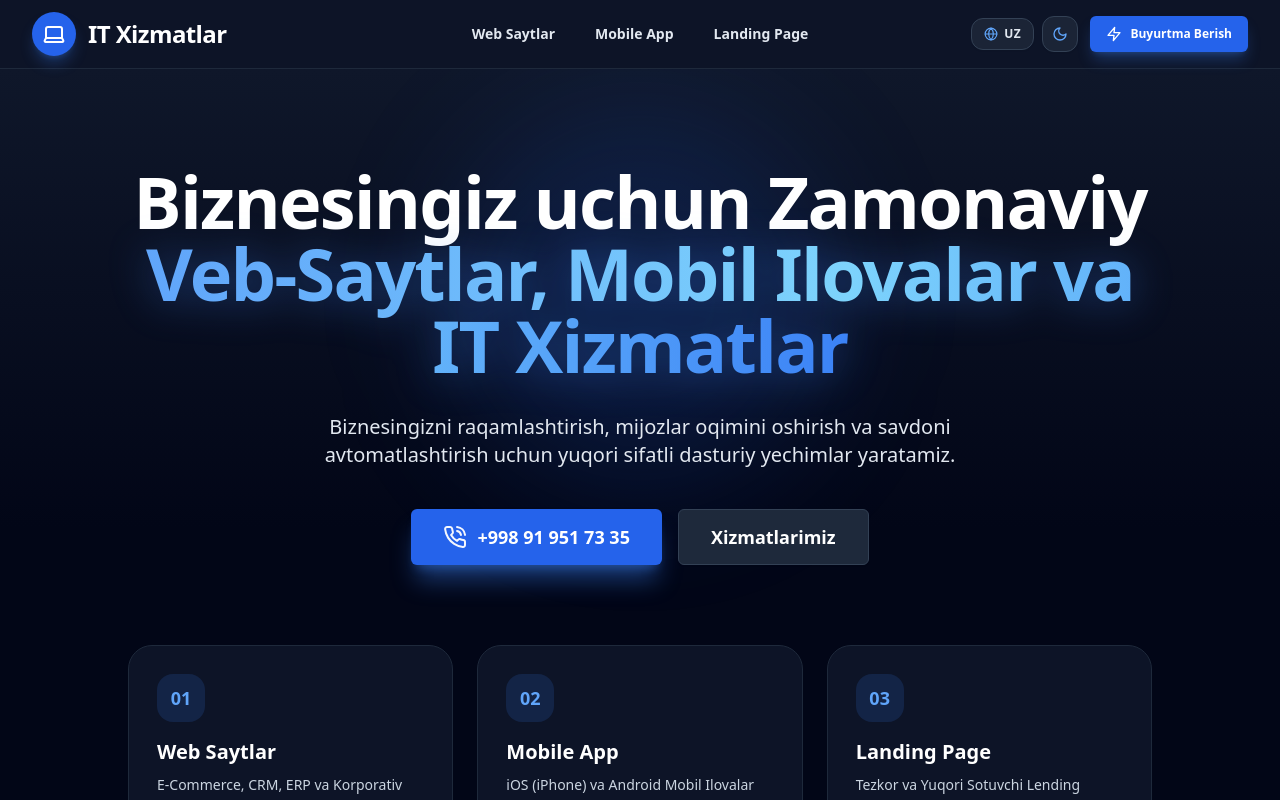
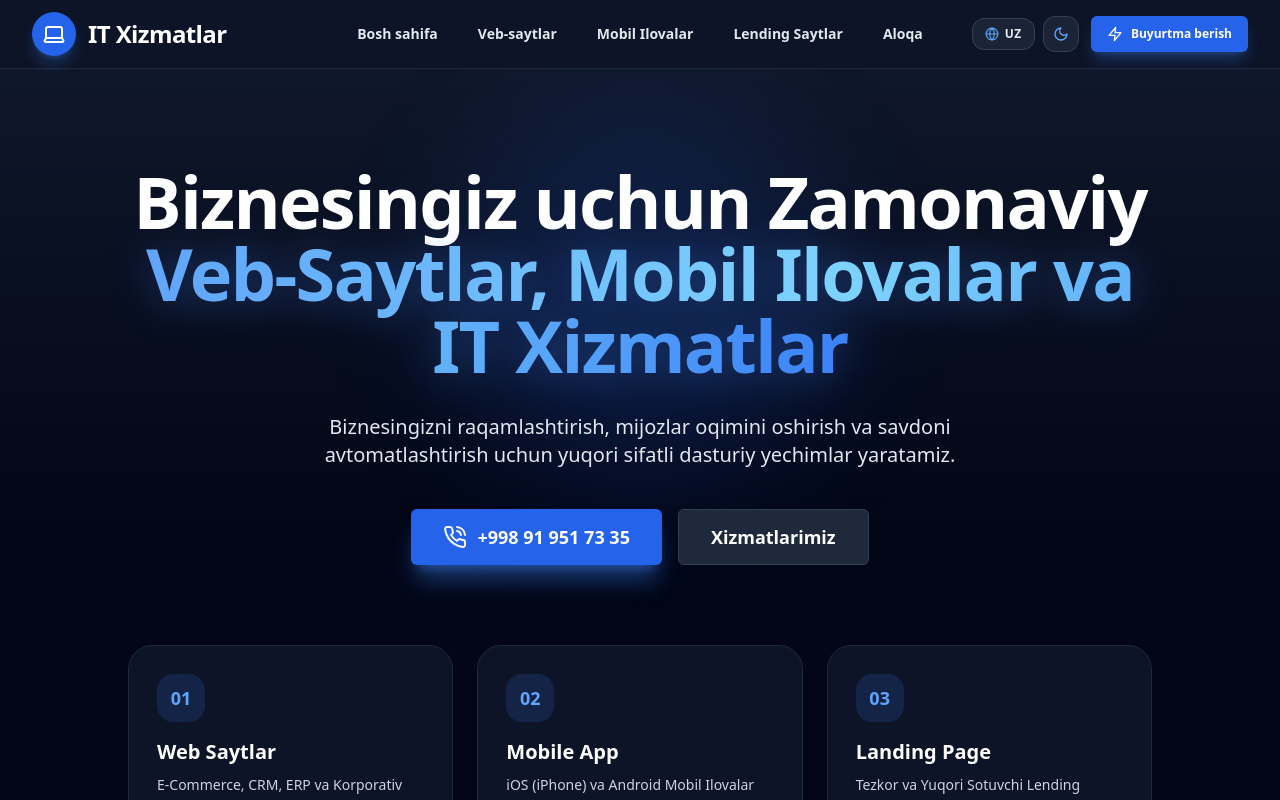
Before and after one commit to jumaqulovyashnar/IT-xizmatlari., a Next.js app in the folder frontend/: page / in a window 1280 px wide. Shown: the top 800 px of the page. Built offline with nearby package versions, Linux system fonts and the light colour scheme.

Commit message:
fix(ui): update navbar menu items with clean, standard, natural words (Bosh sahifa, Veb-saytlar, Mobil Ilovalar, Lending Saytlar, Aloqa)

```diff
--- a/frontend/src/app/page.tsx
+++ b/frontend/src/app/page.tsx
@@ -47,9 +47,11 @@ export default function HomePage() {
 
         <div className="navbar-center hidden lg:flex">
           <ul className="menu menu-horizontal px-1 gap-2 text-sm font-bold text-slate-200">
+            <li><a href="#" className="hover:text-blue-400 hover:bg-slate-800 rounded-lg transition-colors">{t.nav.home}</a></li>
             <li><a href="#section-websites" className="hover:text-blue-400 hover:bg-slate-800 rounded-lg transition-colors">{t.nav.web}</a></li>
             <li><a href="#section-mobile" className="hover:text-blue-400 hover:bg-slate-800 rounded-lg transition-colors">{t.nav.mobile}</a></li>
             <li><a href="#section-landing" className="hover:text-blue-400 hover:bg-slate-800 rounded-lg transition-colors">{t.nav.landing}</a></li>
+            <li><a href="#section-contact" className="hover:text-blue-400 hover:bg-slate-800 rounded-lg transition-colors">{t.nav.contact}</a></li>
           </ul>
         </div>
 
@@ -387,7 +389,7 @@ export default function HomePage() {
       {/* ========================================================================= */}
       {/* FOYDALANUVCHI RASMI USLUBIDAGI PASTKI ALOQA BLOKI (CONTACT BAR)           */}
       {/* ========================================================================= */}
-      <section className="py-14 px-4 max-w-7xl mx-auto w-full">
+      <section id="section-contact" className="py-14 px-4 max-w-7xl mx-auto w-full">
         <div className="p-8 sm:p-10 rounded-[36px] bg-gradient-to-r from-slate-900 via-blue-950/60 to-slate-900 border-2 border-blue-500/40 shadow-2xl flex flex-col lg:flex-row items-center justify-between gap-6">
           {/* Left: Phone & Contact */}
           <div className="flex items-center space-x-4">
--- a/frontend/src/i18n/translations.ts
+++ b/frontend/src/i18n/translations.ts
@@ -9,16 +9,15 @@ export const translations = {
     contactUs: "BIZ BILAN BOG'LANING",
     alwaysWithYou: "BIZ HAR DOIM SIZ BILAN",
     nav: {
-      services: "Xizmatlar",
-      web: "Web Saytlar",
-      mobile: "Mobile App",
-      landing: "Landing Page",
-      portal: "Mijoz Portali",
-      admin: "Boshqaruv Paneli",
-      orderNow: "Buyurtma Berish",
+      home: "Bosh sahifa",
+      web: "Veb-saytlar",
+      mobile: "Mobil Ilovalar",
+      landing: "Lending Saytlar",
+      contact: "Aloqa",
+      orderNow: "Buyurtma berish",
     },
     hero: {
-      badge: "Professional Dasturlash va IT Yechimlar",
+      badge: "Professional IT Xizmatlar",
       titleStart: "Biznesingiz uchun Zamonaviy",
       titleGradient: "Veb-Saytlar, Mobil Ilovalar va IT Xizmatlar",
       subtitle: "Biznesingizni raqamlashtirish, mijozlar oqimini oshirish va savdoni avtomatlashtirish uchun yuqori sifatli dasturiy yechimlar yaratamiz.",
@@ -27,7 +26,7 @@ export const translations = {
     },
     threeSections: {
       section1: {
-        badge: "01 / WEB PLATFORMS",
+        badge: "WEB PLATFORMA",
         title: "Zamonaviy Web Saytlar va Katta Tizimlar",
         desc: "Har qanday murakkablikdagi kengaytiriladigan korporativ veb-platformalar, xavfsiz va tezkor arxitektura.",
         items: [
@@ -54,7 +53,7 @@ export const translations = {
         ]
       },
       section2: {
-        badge: "02 / MOBILE APPS",
+        badge: "MOBIL ILOVALAR",
         title: "Mobil Ilovalar (iOS & Android)",
         desc: "Foydalanuvchilar uchun qulay, chiroyli UI/UX dizaynga ega hamda App Store va Google Play uchun optimallashtirilgan mobil dasturlar.",
         features: [
@@ -67,8 +66,8 @@ export const translations = {
         stats: "100K+ Yuklab olishlarga mos arxitektura"
       },
       section3: {
-        badge: "03 / LANDING PAGES",
-        title: "Yuqori Konversiyali Landing Page (Lending Saytlar)",
+        badge: "LENDING SAYTLAR",
+        title: "Yuqori Konversiyali Lending Saytlar",
         desc: "Mahsulot yoki xizmatingizni birinchi daqiqalardanoq sotishga mo'ljallangan, zamonaviy va ultra-tezkor sotuvchi saytlar.",
         features: [
           "Marketing psixologiyasi va sotuvchi struktura (AIDA)",
@@ -111,16 +110,15 @@ export const translations = {
     contactUs: "CONTACT US",
     alwaysWithYou: "ALWAYS WITH YOU",
     nav: {
-      services: "Services",
+      home: "Home",
       web: "Websites",
       mobile: "Mobile Apps",
       landing: "Landing Pages",
-      portal: "Client Portal",
-      admin: "Admin Dashboard",
-      orderNow: "Order Now",
+      contact: "Contact",
+      orderNow: "Get in Touch",
     },
     hero: {
-      badge: "Professional Software Engineering & IT Solutions",
+      badge: "Professional IT Solutions",
       titleStart: "Modern High-Performance",
       titleGradient: "Websites, Mobile Apps & IT Systems",
       subtitle: "We build cutting-edge digital solutions to automate workflows, accelerate sales, and scale your business globally.",
@@ -129,7 +127,7 @@ export const translations = {
     },
     threeSections: {
       section1: {
-        badge: "01 / WEB PLATFORMS",
+        badge: "WEB PLATFORMS",
         title: "Modern Websites & Enterprise Web Systems",
         desc: "Scalable corporate web platforms, secure payment architectures, and responsive digital products.",
         items: [
@@ -156,7 +154,7 @@ export const translations = {
         ]
       },
       section2: {
-        badge: "02 / MOBILE APPS",
+        badge: "MOBILE APPS",
         title: "Mobile App Development (iOS & Android)",
         desc: "Intuitive UI/UX, blazingly fast mobile applications published and maintained on App Store and Google Play.",
         features: [
@@ -169,7 +167,7 @@ export const translations = {
         stats: "Built for 100K+ concurrent users"
       },
       section3: {
-        badge: "03 / LANDING PAGES",
+        badge: "LANDING PAGES",
         title: "High-Converting Landing Pages",
         desc: "Ultra-fast, conversion-optimized landing pages designed to turn visitors into paying customers from day one.",
         features: [
@@ -213,16 +211,15 @@ export const translations = {
     contactUs: "СВЯЖИТЕСЬ С НАМИ",
     alwaysWithYou: "МЫ ВСЕГДА С ВАМИ",
     nav: {
-      services: "Услуги",
+      home: "Главная",
       web: "Веб-сайты",
-      mobile: "Мобильные Приложения",
-      landing: "Landing Page",
-      portal: "Портал Клиента",
-      admin: "Панель Управления",
-      orderNow: "Заказать",
+      mobile: "Мобильные приложения",
+      landing: "Лендинги",
+      contact: "Контакты",
+      orderNow: "Связаться с нами",
     },
     hero: {
-      badge: "Профессиональная Разработка и IT Решения",
+      badge: "Профессиональные IT Услуги",
       titleStart: "Современные и Надежные",
       titleGradient: "Веб-Сайты, Мобильные Приложения и IT Системы",
       subtitle: "Разрабатываем высокотехнологичные цифровые продукты для автоматизации бизнеса, увеличения продаж и привлечения клиентов.",
@@ -231,7 +228,7 @@ export const translations = {
     },
     threeSections: {
       section1: {
-        badge: "01 / WEB СИСТЕМЫ",
+        badge: "WEB ПЛАТФОРМЫ",
         title: "Современные Веб-Сайты и Масштабные Системы",
         desc: "Корпоративные платформы любой сложности, высокая безопасность, быстрая и отказоустойчивая архитектура.",
         items: [
@@ -258,7 +255,7 @@ export const translations = {
         ]
       },
       section2: {
-        badge: "02 / МОБИЛЬНЫЕ ПРИЛОЖЕНИЯ",
+        badge: "МОБИЛЬНЫЕ ПРИЛОЖЕНИЯ",
         title: "Разработка Мобильных Приложений (iOS & Android)",
         desc: "Удобный интерфейс, премиальный UI/UX дизайн, публикация и сопровождение в App Store и Google Play.",
         features: [
@@ -271,8 +268,8 @@ export const translations = {
         stats: "Архитектура под 100K+ пользователей"
       },
       section3: {
-        badge: "03 / LANDING PAGE",
-        title: "Высококонверсионные Landing Page (Лендинги)",
+        badge: "ЛЕНДИНГИ",
+        title: "Высококонверсионные Лендинги",
         desc: "Продающие одностраничные сайты нового поколения, созданные для максимального привлечения клиентов и заявок.",
         features: [
           "Маркетинговая структура AIDA и современный визуал",
```
